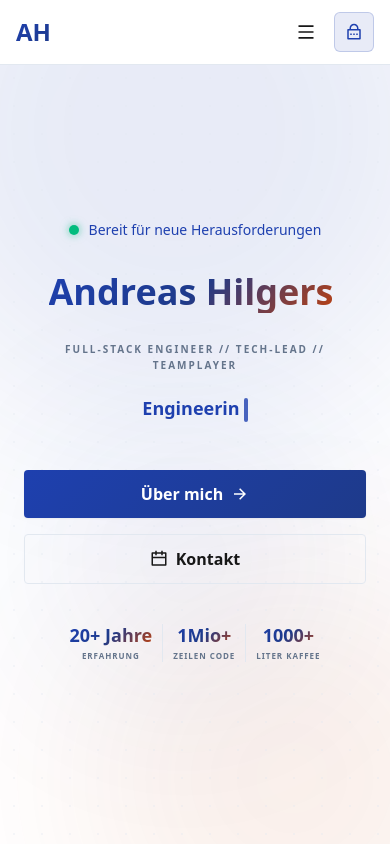
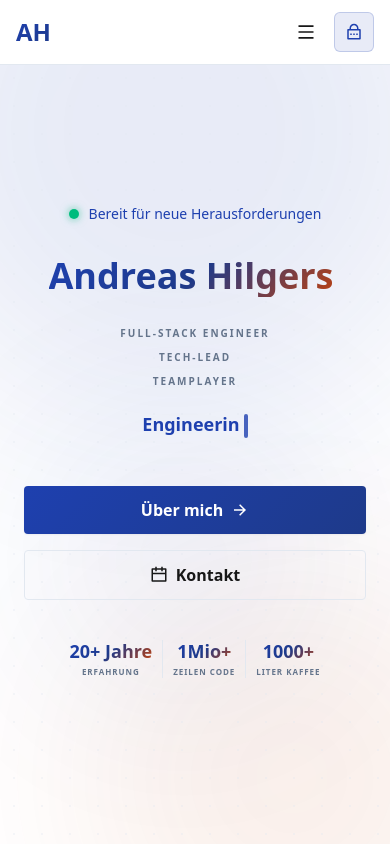
Before and after one commit to scriptlabs/andreashilgers.de, a Next.js app: page /de in a window 390 px wide. Built offline with nearby package versions, Linux system fonts and the light colour scheme.

Commit message:
feat(home): split hero role into multiple lines on mobile

```diff
--- a/src/app/[lang]/page.tsx
+++ b/src/app/[lang]/page.tsx
@@ -1,4 +1,5 @@
 import Link from "next/link";
+import * as React from "react";
 import {
   RiArrowRightLine,
   RiCalendarLine,
@@ -48,9 +49,16 @@ export default async function Home({ params }: { params: Promise<{ lang: string
 
           {/* Role */}
           <FadeIn direction="down" delay={0.5}>
-            <p className="text-[10px] sm:text-xs md:text-sm text-[var(--secondary)] font-bold uppercase tracking-[0.2em] sm:tracking-[0.28em] mb-5 max-w-[280px] sm:max-w-none mx-auto leading-relaxed">
-              {dict.hero.role}
-            </p>
+            <div className="text-[10px] sm:text-xs md:text-sm text-[var(--secondary)] font-bold uppercase tracking-[0.2em] sm:tracking-[0.28em] mb-5 mx-auto leading-relaxed flex flex-col sm:flex-row items-center justify-center gap-2 sm:gap-0">
+              {dict.hero.role.split(" // ").map((part, index, array) => (
+                <React.Fragment key={part}>
+                  <span>{part}</span>
+                  {index < array.length - 1 && (
+                    <span className="hidden sm:inline mx-4 opacity-40">{"//"}</span>
+                  )}
+                </React.Fragment>
+              ))}
+            </div>
           </FadeIn>
 
           {/* Typing animation */}
```
